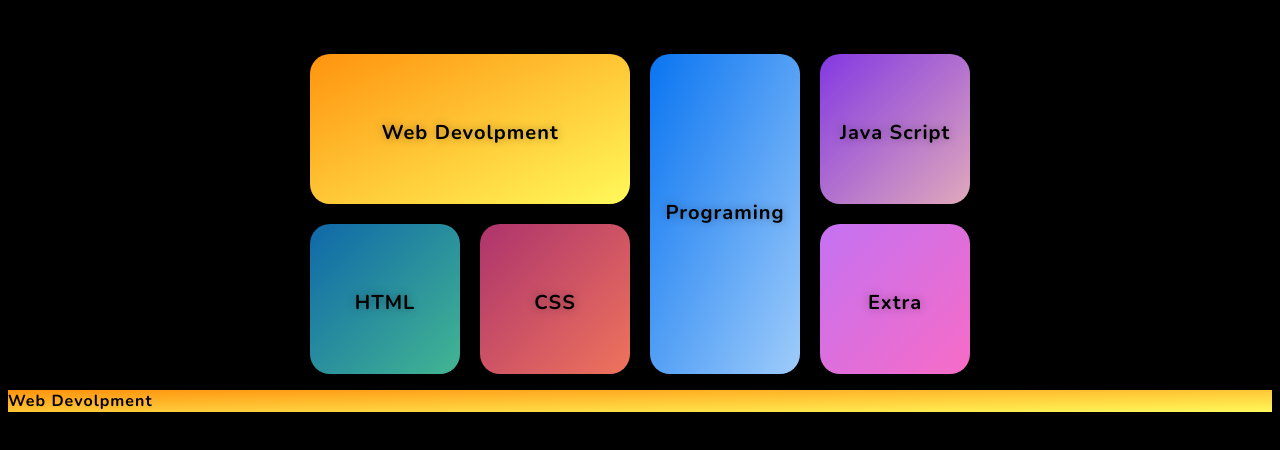
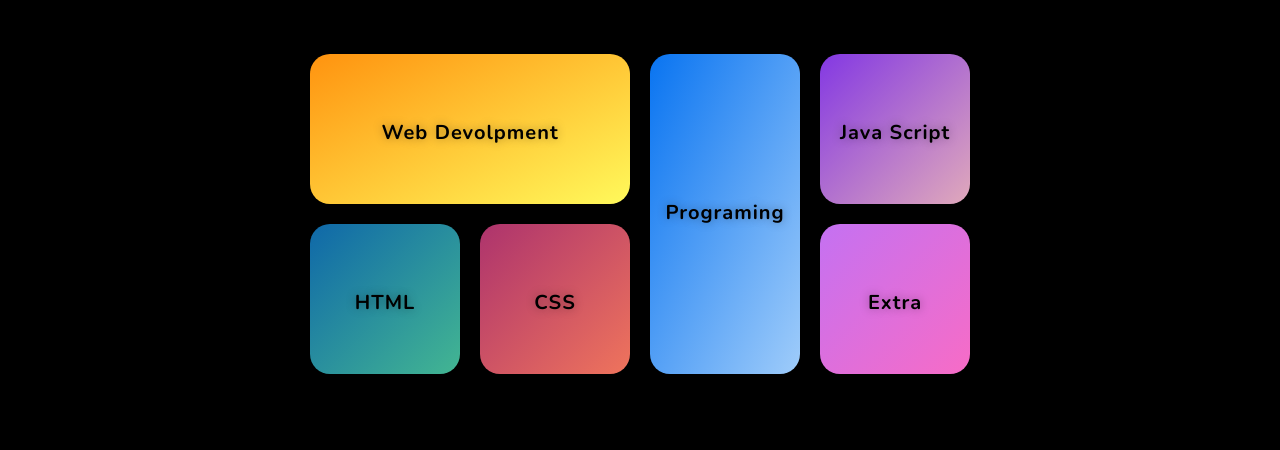
Before and after one commit to ErikasJanusauskas/ErikasJAssinArchive, a plain HTML site: page index.html in a window 1280 px wide. Shown: the part 184-634 px from the top of the page. Drawn offline with nearby package versions, Linux system fonts and the light colour scheme.

Commit message:
Update index.html

```diff
--- a/index.html
+++ b/index.html
@@ -21,9 +21,5 @@
         <a href="" class="card L5">CSS</a>
         <a href="" class="card L6">Extra</a>
     </div>
-
-    <div class="Assignments">
-        <div class="L1"><p>Web Devolpment</p></div>
-    </div>
 </body>
 </html>
```
